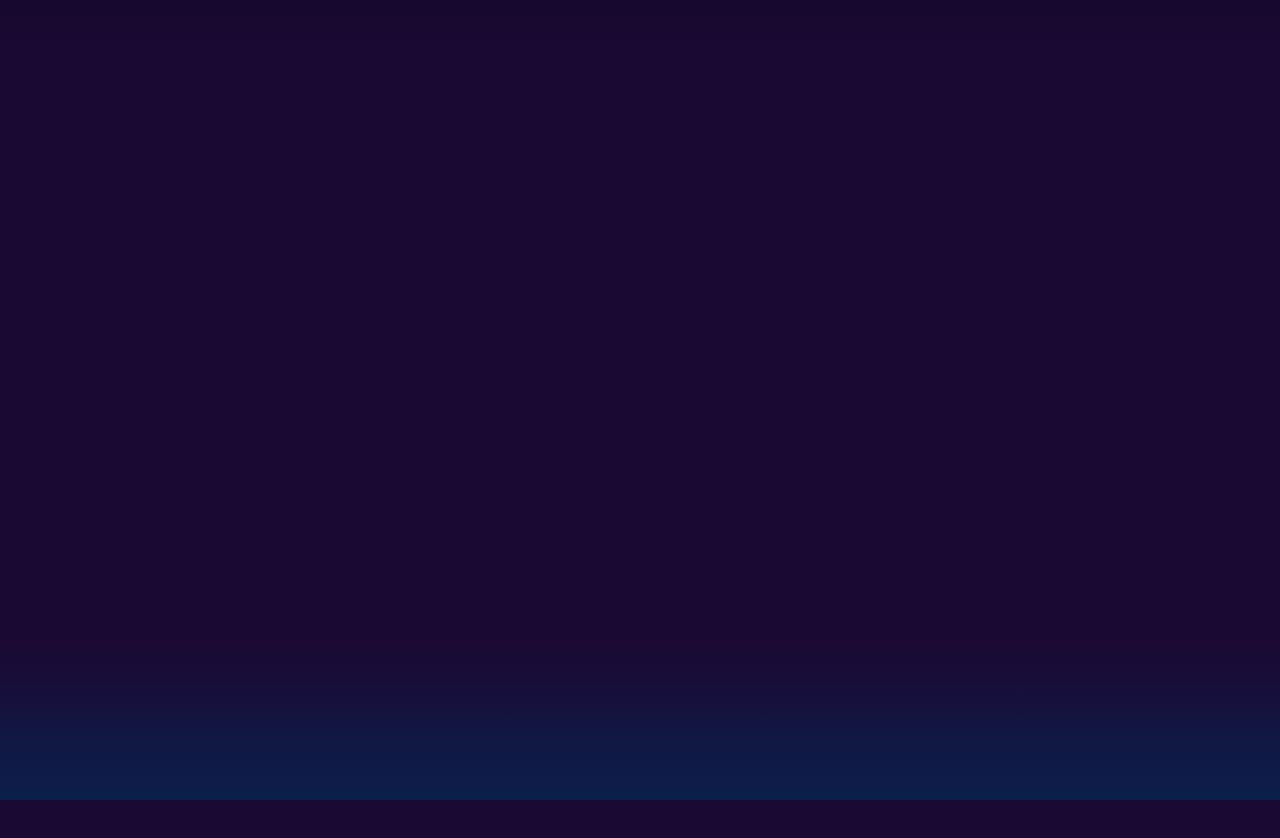
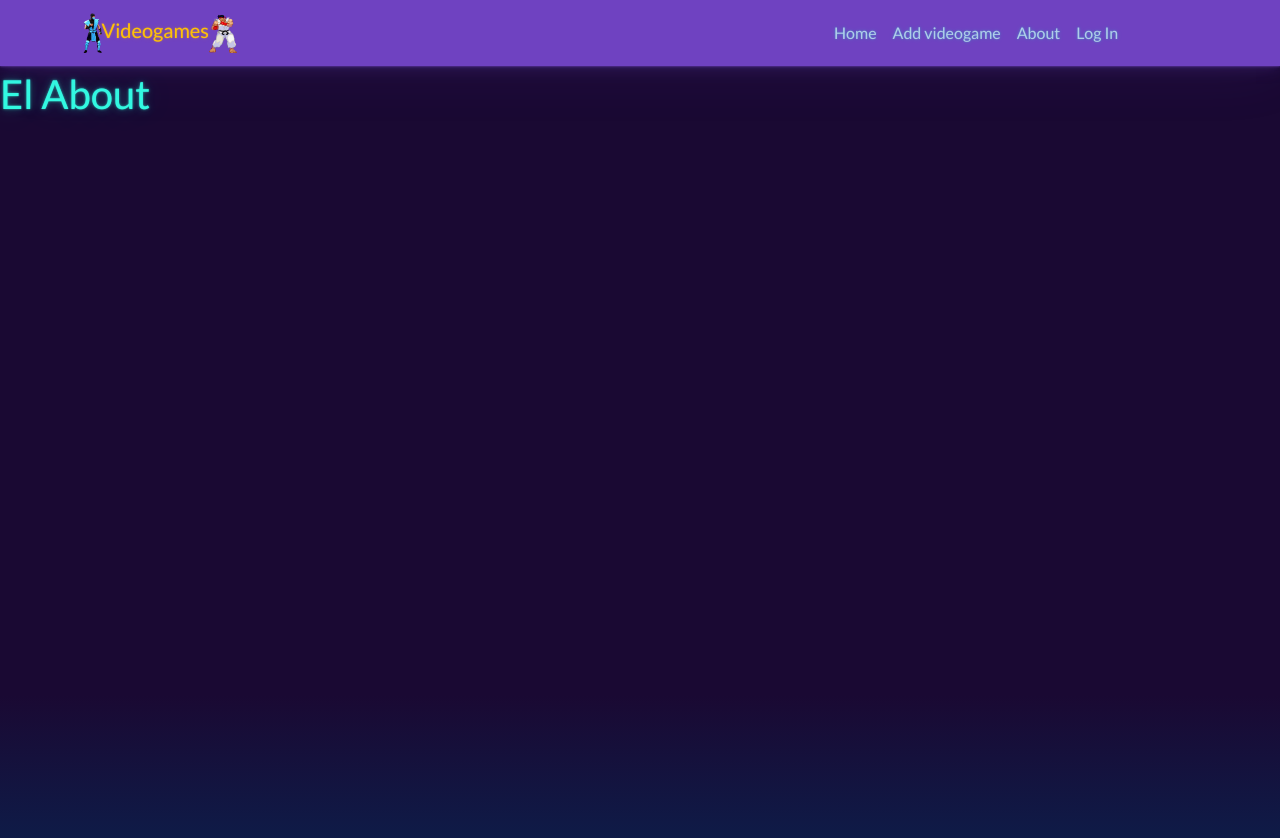
Before and after one commit to LeandroLicata/PI-Videogames-Frontend, a React (Create React App) app: page /about in a window 1280 px wide. Before the commit this address had no page. Shown: the top 838 px of the page. Before the commit the page ends 800 px from the top, so only its background shows below. Built offline with nearby package versions, Linux system fonts and the light colour scheme.

Commit message:
landing remove

```diff
--- a/src/App.js
+++ b/src/App.js
@@ -1,19 +1,21 @@
 import React from "react";
 import "./App.css";
 import { Routes, Route } from "react-router-dom";
-import Landing from "./views/Landing/Landing";
 import Home from "./views/Home/Home";
 import Detail from "./views/Detail/Detail";
 import Form from "./views/Form/Form";
+import NavBar from "./components/NavBar/NavBar";
+import About from "./views/About/About";
 
 function App() {
   return (
     <div className="min-vh-100">
+      <NavBar />
       <Routes>
-        <Route path="/" element={<Landing />} />
-        <Route path="/home" element={<Home />} />
+        <Route path="/" element={<Home />} />
         <Route path="/detail/:id" element={<Detail />} />
         <Route path="/addVideogame" element={<Form />} />
+        <Route path="/about" element={<About />} />
       </Routes>
     </div>
   );
--- a/src/components/Card/Card.jsx
+++ b/src/components/Card/Card.jsx
@@ -9,22 +9,22 @@ const VideogameCard = ({
   short_screenshots,
 }) => {
   return (
+    <Link to={`/detail/${id}`} className="text-decoration-none">
       <div
-      className="card border-warning mb-3 overflow-auto d-flex flex-column justify-content-end"
+        className="card border-warning mb-3"
         style={{
           maxWidth: 350,
           height: 300,
           backgroundImage: `url(${background_image})`,
         }}
       >
-      <Link to={`/detail/${id}`} className="text-decoration-none">
-        <div className="card-body">
-          <h5
+        <div className="card-body d-flex flex-column justify-content-end">
+          <h4
             className="card-title text-success"
-            style={{ textShadow: "1px 1px #170229" }}
+            style={{ textShadow: "2px 2px #170229" }}
           >
             {name}
-          </h5>
+          </h4>
           <p
             className="card-text text-light"
             style={{ textShadow: "1px 1px #170229" }}
@@ -32,14 +32,14 @@ const VideogameCard = ({
             {genres.join(", ")}
           </p>
           <p
-            className="card-text text-info"
+            className="card-text text-secondary"
             style={{ textShadow: "1px 1px #170229" }}
           >
             ★{rating}
           </p>
         </div>
+      </div>
     </Link>
-    </div>
   );
 };
 
--- a/src/components/NavBar/NavBar.jsx
+++ b/src/components/NavBar/NavBar.jsx
@@ -1,11 +1,25 @@
 import { Link } from "react-router-dom";
 
 export default function NavBar() {
+  const imageUrls = [
+    "images/black-mage.gif",
+    "images/crash-bandicoot.gif",
+    "images/mario.gif",
+    "images/ryu.gif",
+    "images/sub-zero.gif",
+    // Agrega aquí las rutas de tus imágenes adicionales
+  ];
+  const randomIndex = Math.floor(Math.random() * imageUrls.length);
+  const selectedImageUrl = imageUrls[randomIndex];
   return (
-    <nav className="navbar navbar-expand-lg navbar-dark bg-primary">
+    <nav className="navbar navbar-expand-lg navbar-dark bg-primary fixed-top">
       <div className="container">
-        <div>
-          <div className="navbar-brand text-warning">Videogames</div>
+        <div className="col-md-8">
+          <div className="navbar-brand text-warning">
+            <img src="images/sub-zero.gif" alt="Logo" style={{ height: 40 }} />
+            Videogames
+            <img src="images/ryu.gif" alt="Logo" style={{ height: 40 }} />
+          </div>
           <button
             className="navbar-toggler"
             type="button"
@@ -21,6 +35,11 @@ export default function NavBar() {
         <div className="collapse navbar-collapse" id="navbarColor01">
           <ul className="navbar-nav me-auto">
             <li className="nav-item">
+              <Link className="nav-link" to="/">
+                Home
+              </Link>
+            </li>
+            <li className="nav-item">
               <Link className="nav-link" to="/addVideogame">
                 Add videogame
               </Link>
@@ -31,6 +50,9 @@ export default function NavBar() {
                 About
               </Link>
             </li>
+            <li className="nav-item">
+              <Link className="nav-link">Log In</Link>
+            </li>
           </ul>
         </div>
       </div>
--- a/src/index.css
+++ b/src/index.css
@@ -15,7 +15,7 @@ body {
 } */
 
 .font {
-  font-family: "Orbitron", cursive;
+  font-family: "Press Start 2P", cursive;
 }
 
 .height {
@@ -46,3 +46,8 @@ body {
   -webkit-text-stroke: 75% black;
   color: white;
 }
+
+/* Agrega este estilo para compensar el espacio ocupado por la barra de navegación */
+body {
+  padding-top: 70px; /* Ajusta la altura según el tamaño de la barra de navegación */
+}
--- /dev/null
+++ b/src/views/About/About.jsx
@@ -0,0 +1,5 @@
+export default function About() {
+    return(
+        <h1>El About</h1>
+    )
+}
--- a/src/views/Detail/Detail.jsx
+++ b/src/views/Detail/Detail.jsx
@@ -85,20 +85,10 @@ export default function Detail() {
   ) : videogameStatus === "failed" ? (
     <Error />
   ) : videogame !== null ? (
-    <div className="container">
+    <div className="container card border-warning my-2">
       <h2 className="text-center text-success mt-3">{videogame.name}</h2>
       <div className="row mt-4">
-        <div className="col-md-5">
-          <p className="text-info mt-4">Genres</p>
-          <p className="">{videogame.genres.join(", ")}</p>
-          <p className="text-info">Platforms</p>
-          <p className="">{videogame.platforms.join(", ")}</p>
-          <p className="text-info">Release Date</p>
-          <p className="">{videogame.released}</p>
-          <p className="text-info">Rating</p>
-          <p className="">★{videogame.rating}</p>
-        </div>
-        <div className="col-md-7">
+        <div className="col-md-8 container">
           <div
             id="videogameScreenshotsCarousel"
             className="carousel slide"
@@ -128,7 +118,7 @@ export default function Detail() {
                   >
                     <img
                       src={s}
-                      className="d-block w-100"
+                      className="d-block w-100 img-fluid"
                       alt={i}
                       onClick={handleCarouselClick}
                     />
@@ -162,16 +152,24 @@ export default function Detail() {
             </button>
           </div>
         </div>
-
-        <div className="col-md-12">
-          <p className="text-info">Description</p>
+        <div className="col-md-4 mt-4">
+          <p className="text-secondary">Platforms</p>
+          <p className="">{videogame.platforms.join(", ")}</p>
+          <p className="text-secondary">Genres</p>
+          <p className="">{videogame.genres.join(", ")}</p>
+          <p className="text-secondary">Release Date</p>
+          <p className="">{videogame.released}</p>
+          <p className="text-secondary">Rating</p>
+          <p className="">★{videogame.rating}</p>
+        </div>
+        <div className="col-md-12 mt-4">
+          <p className="text-secondary">Description</p>
           <div className="">{parse(videogame.description)}</div>
         </div>
-
-        <NavLink to="/home" className="text-info">
-          Back
-        </NavLink>
       </div>
+      <NavLink to="/" className="btn btn-secondary my-2" role="button">
+        Back
+      </NavLink>
     </div>
   ) : null;
 }
--- a/src/views/Home/Home.jsx
+++ b/src/views/Home/Home.jsx
@@ -27,7 +27,6 @@ export default function Home() {
 
   return (
     <>
-      <NavBar />
       <div className="container-fluid">
         <br />
         <div className="row">
--- a/src/views/Landing/Landing.jsx
+++ /dev/null
@@ -1,26 +0,0 @@
-import { NavLink } from "react-router-dom";
-
-export default function Landing() {
-  return (
-    <div className="d-flex flex-column justify-content-center align-items-center vh-100">
-      <div className="container">
-        <div className="row mt-4 mb-4">
-          <h3 className="col-12 text-center">Welcome to the videogames page!!!</h3>
-        </div>
-        <div className="d-flex justify-content-center">
-          <div className="col-4 d-flex justify-content-center align-items-center">
-            <img src="/images/sub-zero.gif" alt="sub-zero" height={250} />
-          </div>
-          <div className="col-4 d-flex justify-content-center align-items-center">
-            <NavLink to="/home">
-              <button className="btn btn-outline-warning">Press Start Button</button>
-            </NavLink>
-          </div>
-          <div className="col-4 d-flex justify-content-center align-items-center">
-            <img src="/images/ryu.gif" alt="ryu" height={250} />
-          </div>
-        </div>
-      </div>
-    </div>
-  );
-}
```
Also changed, not shown: public/images/logo.png. Lines whose indentation alone changed are shown as unchanged.
